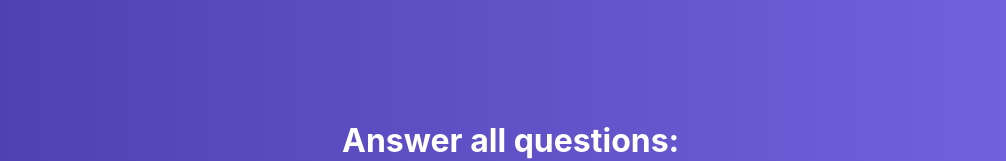
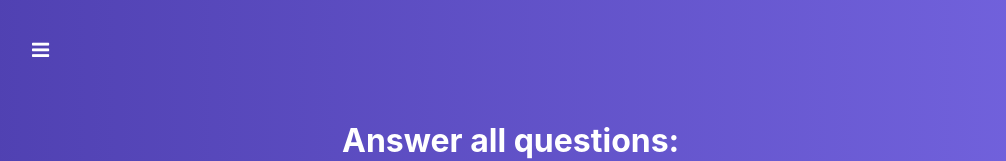
Before and after one commit to Sergo-08/React-Quiz, a React app: page / in a window 1280 px wide. Shown: the top 161 px of the page, without its empty margins (8-1014 px from the left). Built offline with nearby package versions, Linux system fonts and the light colour scheme.

Commit message:
Menu Switch Button

```diff
--- /dev/null
+++ b/src/Component/Navigation/MenuToggle/MenuToggle.js
@@ -0,0 +1,25 @@
+import React from 'react';
+import classes from './MenuToggle.module.scss';
+
+const MenuToggle = props => {
+
+const cls = [
+    classes.MenuToggle,
+    'fa',
+];
+
+if(props.isOpen){
+    cls.push('fa-times');
+    cls.push(classes.open)
+}else {
+    cls.push('fa-bars')
+}
+    return (
+        <i
+            className={cls.join(' ')}
+            onClick={props.onToggle}
+        />
+    )
+}
+
+export default MenuToggle;
--- /dev/null
+++ b/src/Component/Navigation/MenuToggle/MenuToggle.module.scss
@@ -0,0 +1,19 @@
+.MenuToggle {
+  position: fixed;
+  top: 40px;
+  left: 40px;
+  font-size: 20px;
+  cursor: pointer;
+  color: #ffffff;
+  transition: opacity, left .22s ease-in;
+  z-index: 100;
+}
+
+.MenuToggle:hover {
+  opacity: .7;
+}
+
+.MenuToggle.open {
+  left: 320px;
+
+}
--- a/src/hoc/Layout/Layout.js
+++ b/src/hoc/Layout/Layout.js
@@ -1,12 +1,27 @@
 import React, {Component} from 'react';
 import classes from './Layout.module.scss';
+import MenuToggle from "../../Component/Navigation/MenuToggle/MenuToggle";
 
 
 class Layout extends Component {
+    state = {
+        menu: false,
+    };
+
+
+    toggleMenuHandler = () => {
+        this.setState({
+            menu: !this.state.menu
+        })
+    };
+
     render() {
         return (
             <div className={classes.Layout}>
-
+                <MenuToggle
+                    onToggle={this.toggleMenuHandler}
+                    isOpen={this.state.menu}
+                />
                 <main>
                     {this.props.children}
                 </main>
```
